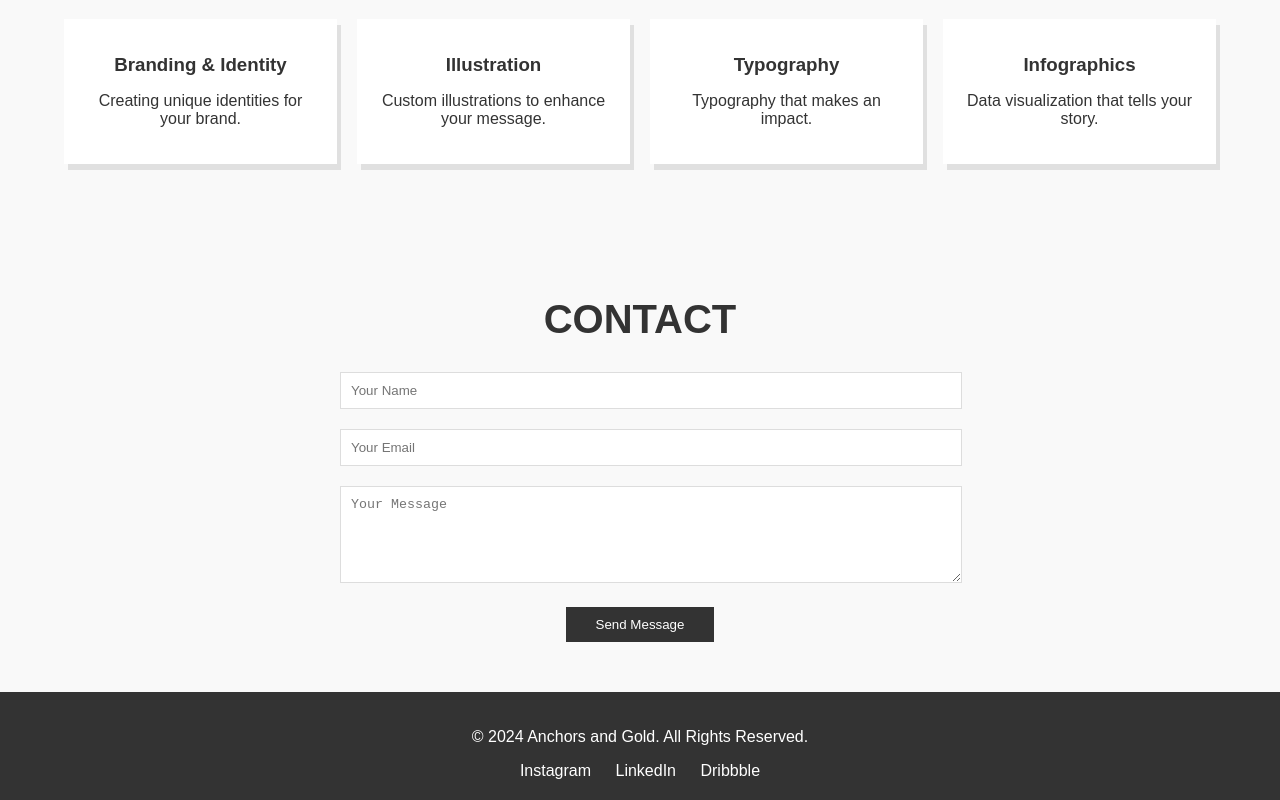
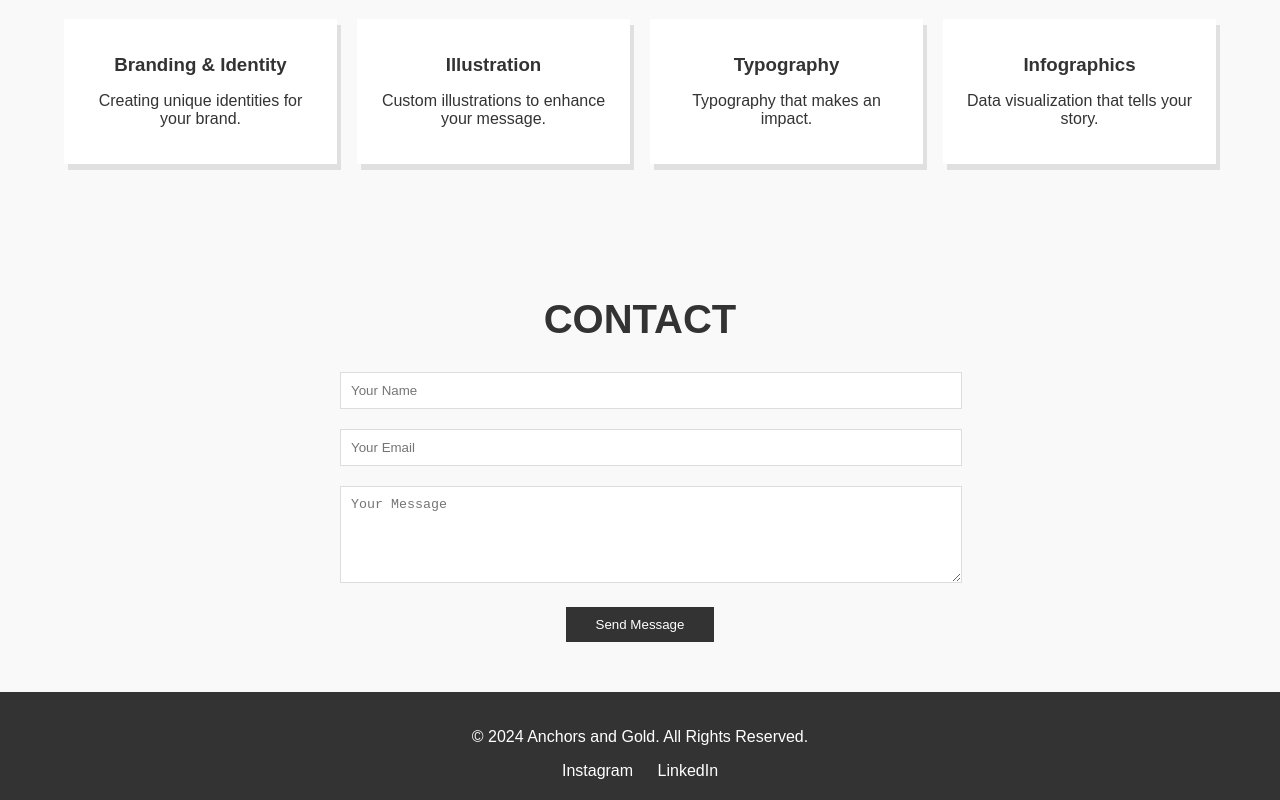
Before and after one commit to poseidonsanchor/Portfolio, a plain HTML site: page index.html in a window 1280 px wide. Shown: the part 1092-1892 px from the top of the page. Drawn offline with Linux system fonts and the light colour scheme; a script that the page names is missing.

Commit message:
Update index.html

```diff
--- a/index.html
+++ b/index.html
@@ -94,7 +94,6 @@
     <p>&copy; 2024 Anchors and Gold. All Rights Reserved.</p>
     <a href="#">Instagram</a>
     <a href="#">LinkedIn</a>
-    <a href="#">Dribbble</a>
 </footer>
 
 <script src="js/scripts.js"></script> <!-- Optional JS file -->
```
